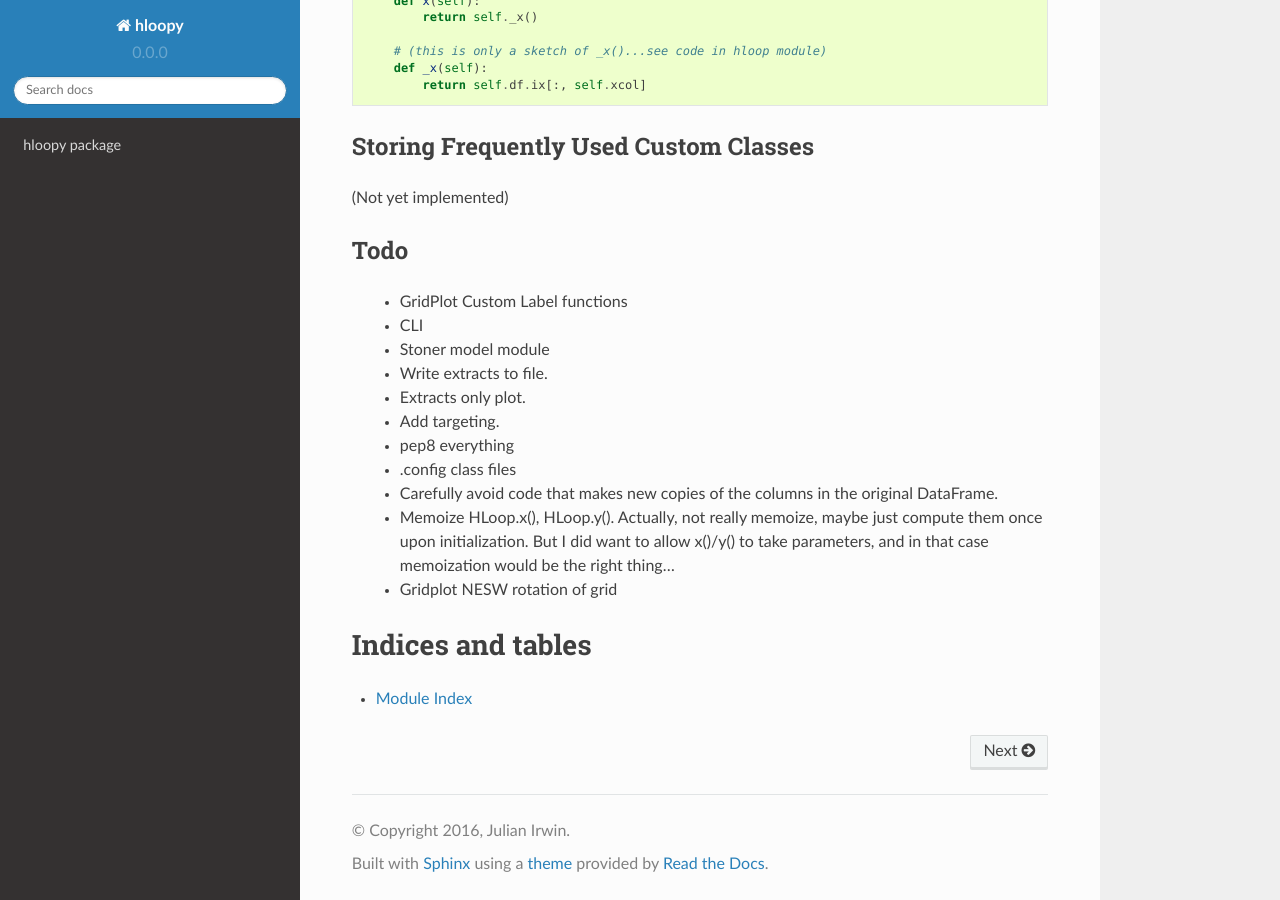
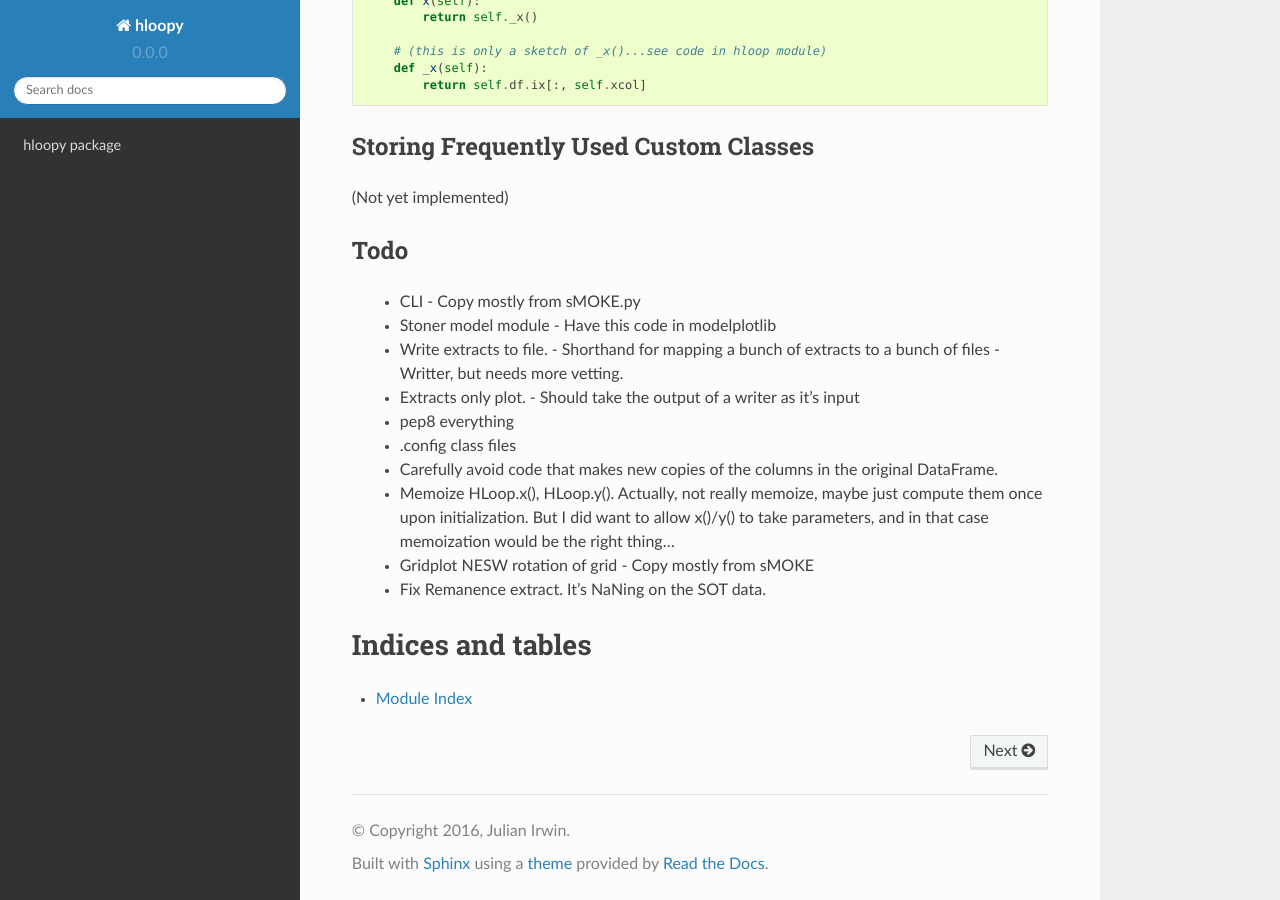
Before and after one commit to julianirwin/hloopy, a Sphinx documentation site: the page built from doc/index.rst, in a window 1280 px wide and 900 px high, scrolled down 2221 px. Built offline with Sphinx 7.4.7 and the Read the Docs theme 2.0.0, drawn with Linux system fonts in a browser that asks for light colours.

Commit message:
added/updated todos

```diff
--- a/doc/index.rst
+++ b/doc/index.rst
@@ -135,12 +135,15 @@ Storing Frequently Used Custom Classes
 Todo
 ----
 
-  - GridPlot Custom Label functions
   - CLI
+    - Copy mostly from sMOKE.py
   - Stoner model module
+    - Have this code in modelplotlib
   - Write extracts to file.
+    - Shorthand for mapping a bunch of extracts to a bunch of files
+    - Writter, but needs more vetting.
   - Extracts only plot.
-  - Add targeting.
+    - Should take the output of a writer as it's input
   - pep8 everything
   - .config class files
   - Carefully avoid code that makes new copies of the columns
@@ -150,6 +153,8 @@ Todo
     I did want to allow x()/y() to take parameters, and in that
     case memoization would be the right thing...
   - Gridplot NESW rotation of grid
+    - Copy mostly from sMOKE
+  - Fix Remanence extract. It's NaNing on the SOT data.
 
 
 
```
